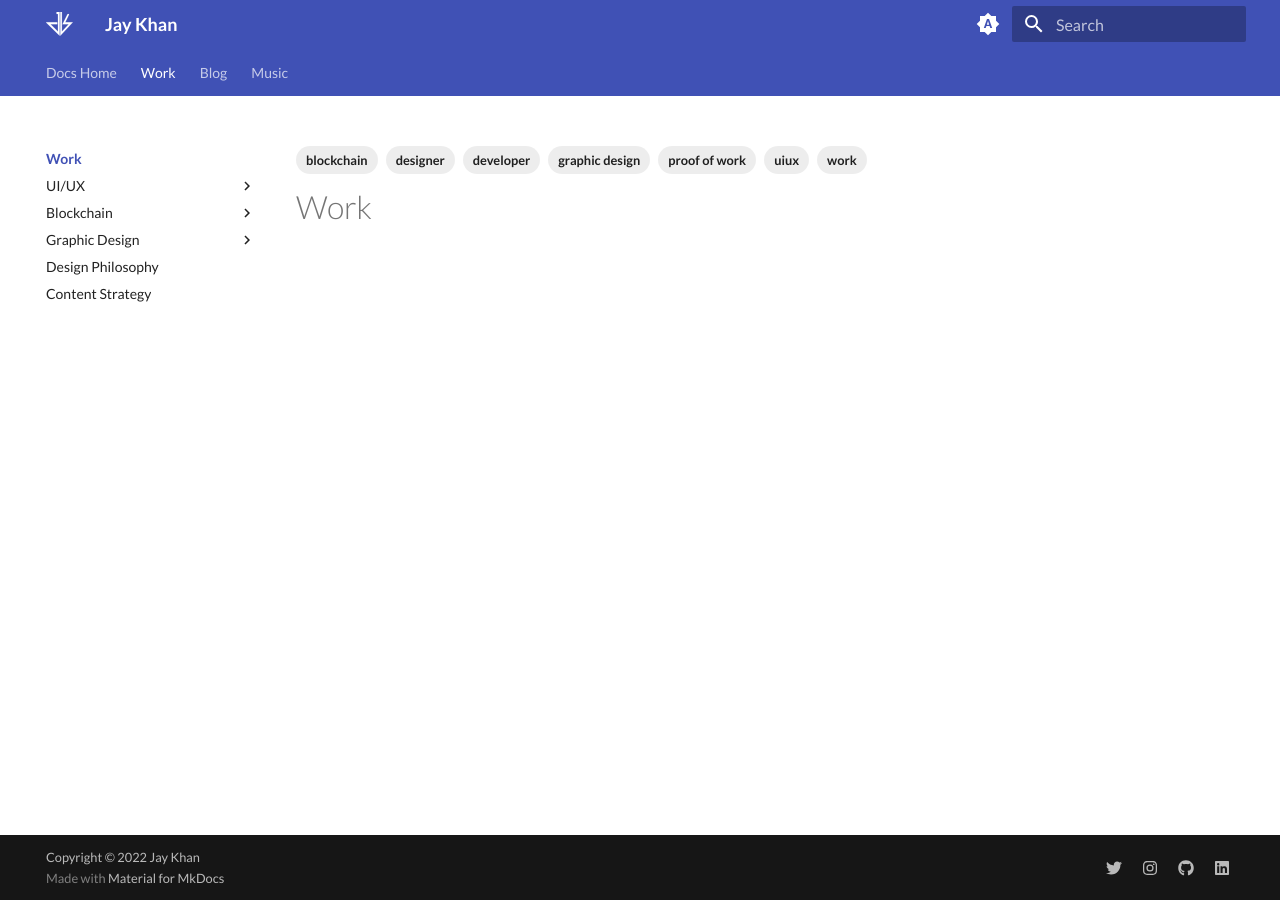
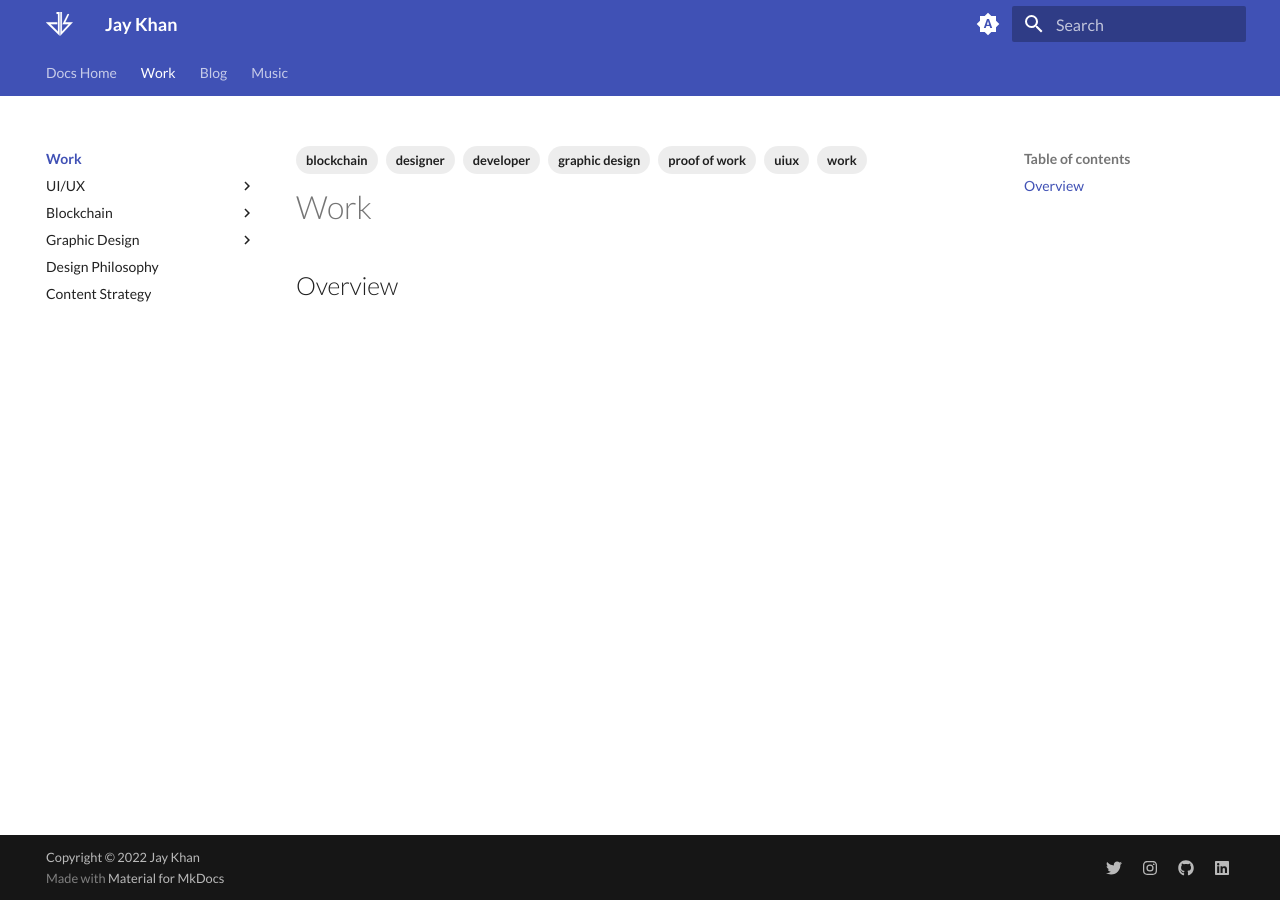
Before and after one commit to jaykhan-dev/khan-docs, an MkDocs documentation site: the page built from docs/work/index.md, in a window 1280 px wide. Built offline with MkDocs 1.6.1 and Material for MkDocs 9.7.7, drawn with Linux system fonts in a browser that asks for light colours; some of the changed lines change nothing that is shown.

Commit message:
fixed links

```diff
--- a/docs/work/index.md
+++ b/docs/work/index.md
@@ -10,3 +10,5 @@
 ---
 
 # Work
+
+## Overview
--- a/mkdocs.yml
+++ b/mkdocs.yml
@@ -78,7 +78,7 @@
     - work/index.md
 
     - UI/UX:
-      - Intro: work/uiux/uiux.md
+      - Intro: work/uiux/intro.md
       - Appreci: work/uiux/appreci.md
       - Scribendi: work/uiux/scribendi.md
       - Budgetmore: work/uiux/budgetmore.md
@@ -86,6 +86,7 @@
       - Shaybeas: work/uiux/shaybeas.md
 
     - Blockchain:
+      - Intro: work/blockchain/intro.md
       - Sound Money: work/blockchain/sound-money.md
       - Sound Endeavr: work/blockchain/sound-endeavr.md
       - Pitbull Community: work/blockchain/pitbull-community.md
```
Also changed, not shown: docs/work/uiux/intro.md (renamed from docs/work/uiux/uiux.md).
